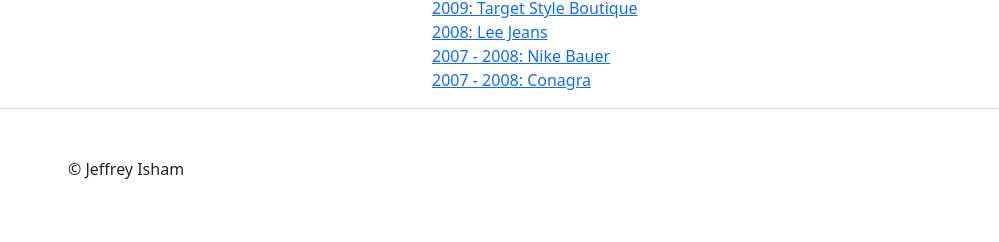
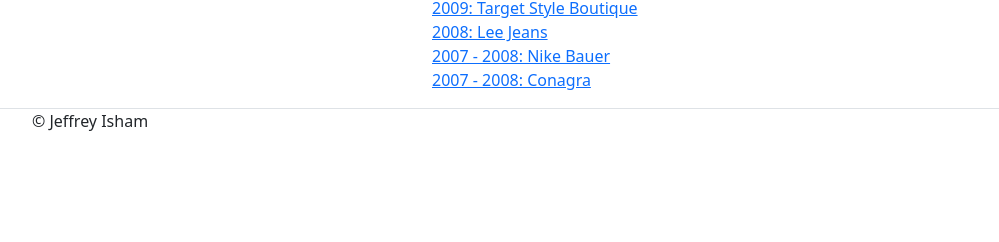
Before and after one commit to jeffreyisham/jeffreyisham.github.io, a Jekyll site: the page built from index.html, in a window 1280 px wide. Shown: the part 2231-2473 px from the top of the page, without its empty margins (140-1139 px from the left). Built offline with Jekyll 4.4.1, drawn with Linux system fonts in a browser that asks for light colours; after the commit the page ends 2380 px from its top, so only the background shows below that.

Commit message:
Update site-footer.html

```diff
--- a/_includes/site-footer.html
+++ b/_includes/site-footer.html
@@ -1,5 +1,5 @@
 <div>
-  <footer class="site-footer container p-4 p-md-5">
+  <footer class="site-footer container">
     <p>&copy; Jeffrey Isham</p>
   </footer>
 </div>
```
